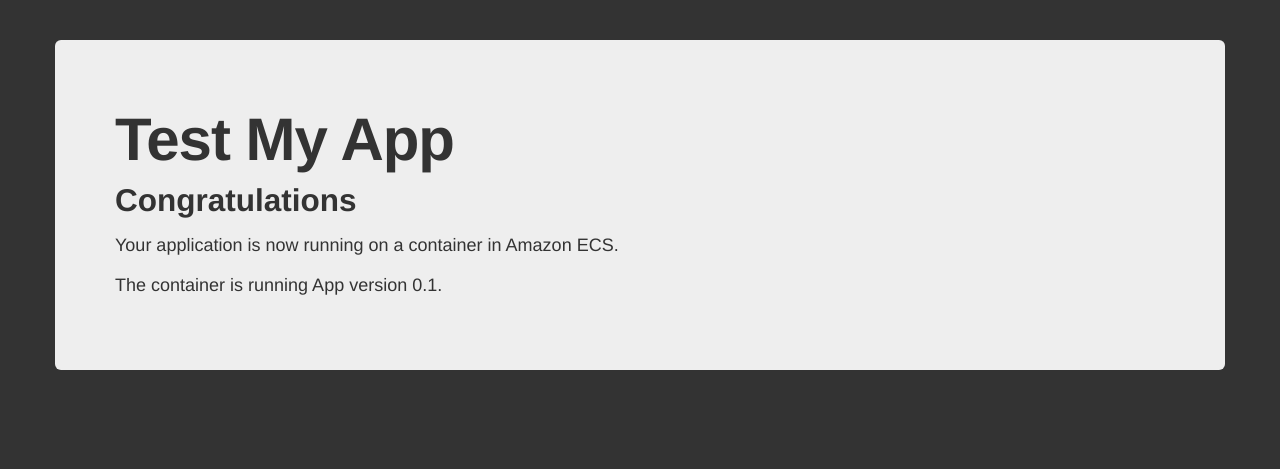
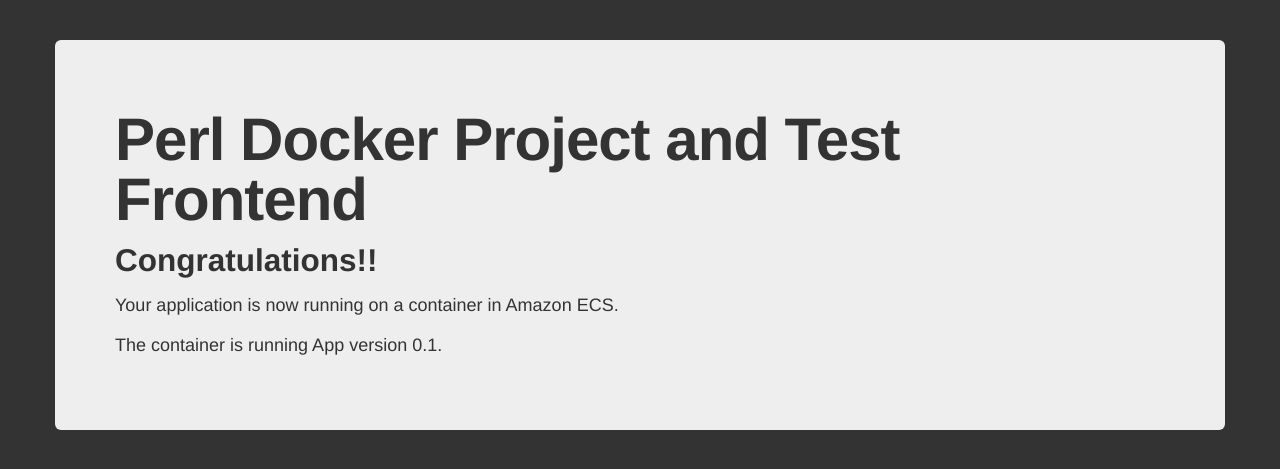
Before and after one commit to kvaibhawa/example-on-ecs, a PHP site: page / in a window 1280 px wide. Shown: the top 469 px of the page. Run offline with PHP 8.4, Linux system fonts and the light colour scheme.

Commit message:
updated Dockerfile with perl dependecies, updated read me and php files

```diff
--- a/src/index.php
+++ b/src/index.php
@@ -15,8 +15,8 @@
     <body>
         <div class="container">
             <div class="hero-unit">
-                <h1>Test My App</h1>
-                <h2>Congratulations</h2>
+                <h1>Perl Docker Project and Test Frontend</h1>
+                <h2>Congratulations!!</h2>
                 <p>Your application is now running on a container in Amazon ECS.</p>
                 <p>The container is running App version 0.1.</p>
                 <?php
```
Also changed, not shown: README.md, 1 other file.
